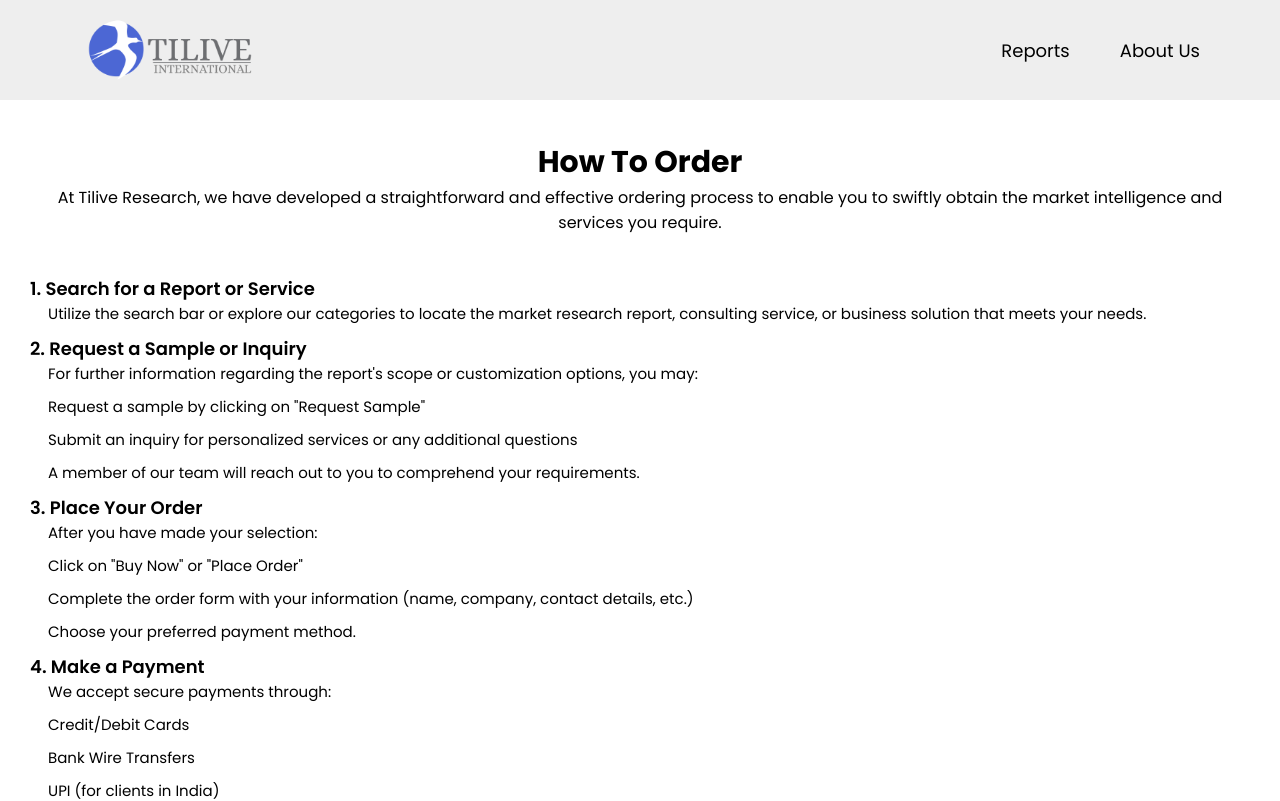
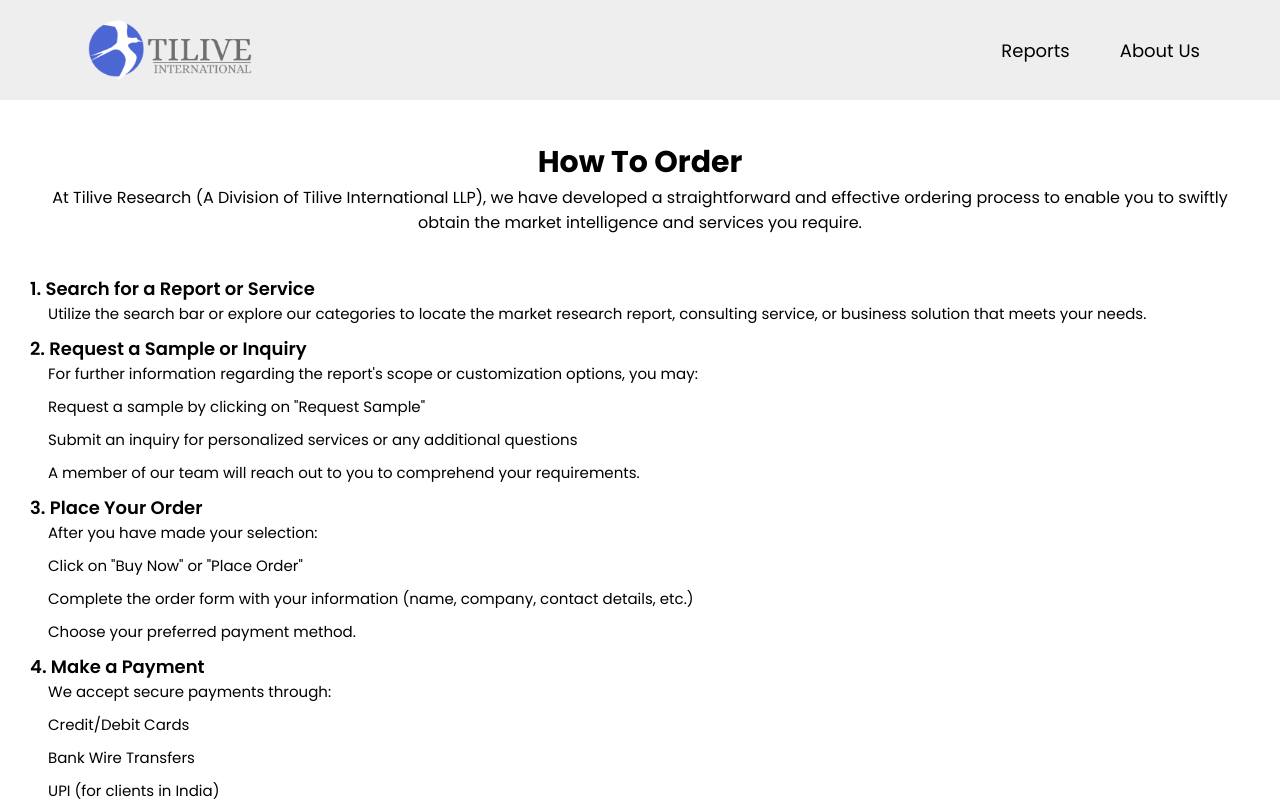
Before and after one commit to ArulRosario93/tiliveresearch, a React (Vite) app: page /howtoorder in a window 1280 px wide. Shown: the top 801 px of the page. Built offline with nearby package versions, Linux system fonts and the light colour scheme.

Commit message:
texts changes

```diff
--- a/src/Pages/AboutUsPage/AboutUsPage.jsx
+++ b/src/Pages/AboutUsPage/AboutUsPage.jsx
@@ -20,7 +20,7 @@ const AboutUsPage = () => {
 
                     <div className='AboutUsPageWhoAreWeContent'>
                         <h2 className='AboutUsPageWhoAreWeContent'>Who Are We</h2>
-                        <p className='AboutUsPageWhoAreWeContentPara'>Tilive Research is a consulting and market research firm that provides data-driven insights to assist businesses in making informed and strategic decisions. We focus on analyzing market trends, customer behavior, and competitive landscapes across various industries, such as healthcare, technology, energy, automotive, and others.
+                        <p className='AboutUsPageWhoAreWeContentPara'>Tilive Research is a consulting and market research firm operating as a Division of Tilive International LLP that provides data-driven insights to assist businesses in making informed and strategic decisions. We focus on analyzing market trends, customer behavior, and competitive landscapes across various industries, such as healthcare, technology, energy, automotive, and others.
     </p>
                         <p className='AboutUsPageWhoAreWeContentPara'>Our team merges analytical expertise with practical business knowledge to deliver research that is not only informative but also actionable. We collaborate closely with clients to transform complex data into straightforward strategies that promote growth, innovation, and enduring impact.
     </p>
--- a/src/Pages/HowToOrderPage/HowToOrderPage.jsx
+++ b/src/Pages/HowToOrderPage/HowToOrderPage.jsx
@@ -13,7 +13,7 @@ const HowToOrderPage = () => {
             <div className='HowToOrderPage'>
                 <h2 className='HowToOrderPageHead'>How To Order</h2>
 
-                <p className='HowToOrderPageHeadPara'>At Tilive Research, we have developed a straightforward and effective ordering process to enable you to swiftly obtain the market intelligence and services you require.
+                <p className='HowToOrderPageHeadPara'>At Tilive Research (A Division of Tilive International LLP), we have developed a straightforward and effective ordering process to enable you to swiftly obtain the market intelligence and services you require.
 </p>
                 <br />
 
```
